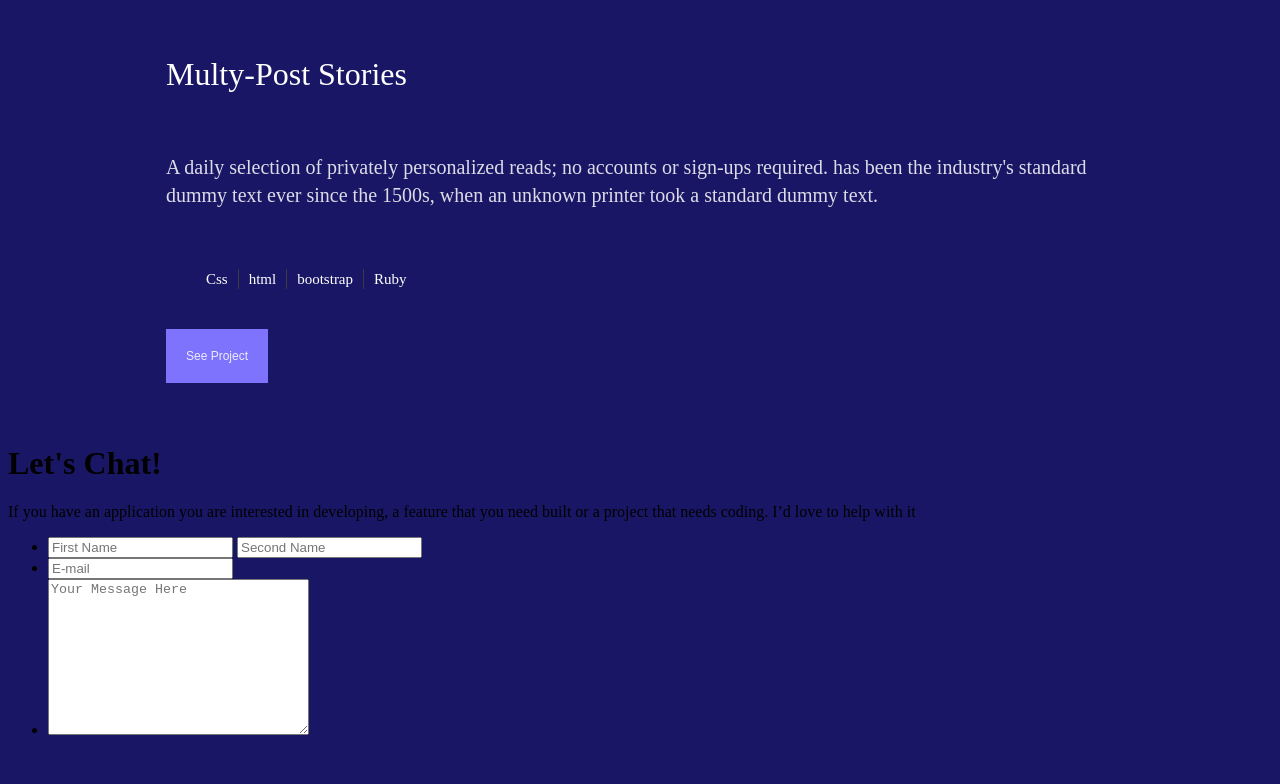
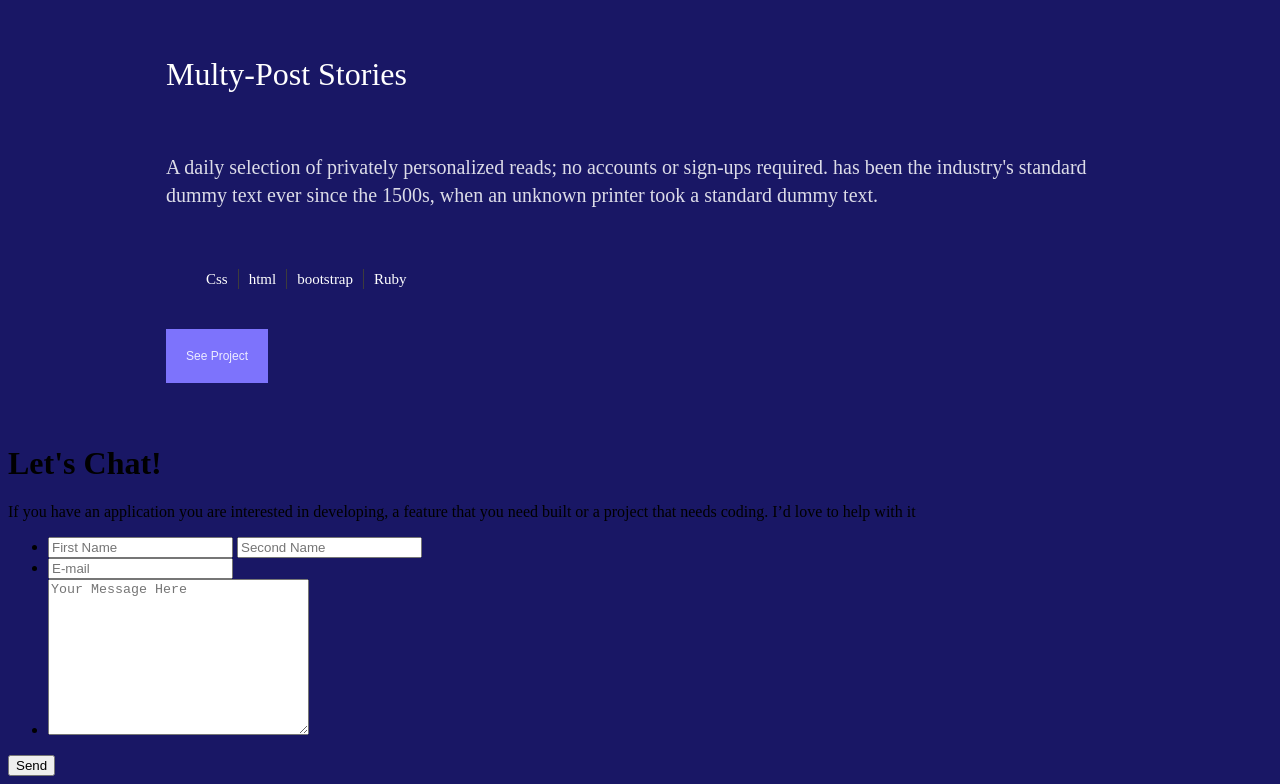
Before and after one commit to Duncannjau/Duncan-portfolio, a website: page index.html in a window 1280 px wide. Shown: the part 2981-3765 px from the top of the page. Before the commit the page ends 3736 px from the top, so only its background shows below. Drawn offline with Linux system fonts and the light colour scheme.

Commit message:
Add form's Send or submit button in html

```diff
--- a/index.html
+++ b/index.html
@@ -215,7 +215,7 @@
             <li><input type="email" placeholder="E-mail" required></li>
             <li><textarea name="msg" cols="30" rows="10" placeholder="Your Message Here" maxlength="500" required></textarea></li>
           </ul>
-
+          <button type="submit" class="S-button">Send</button>
  </form>
   </footer>
 </body>
```
